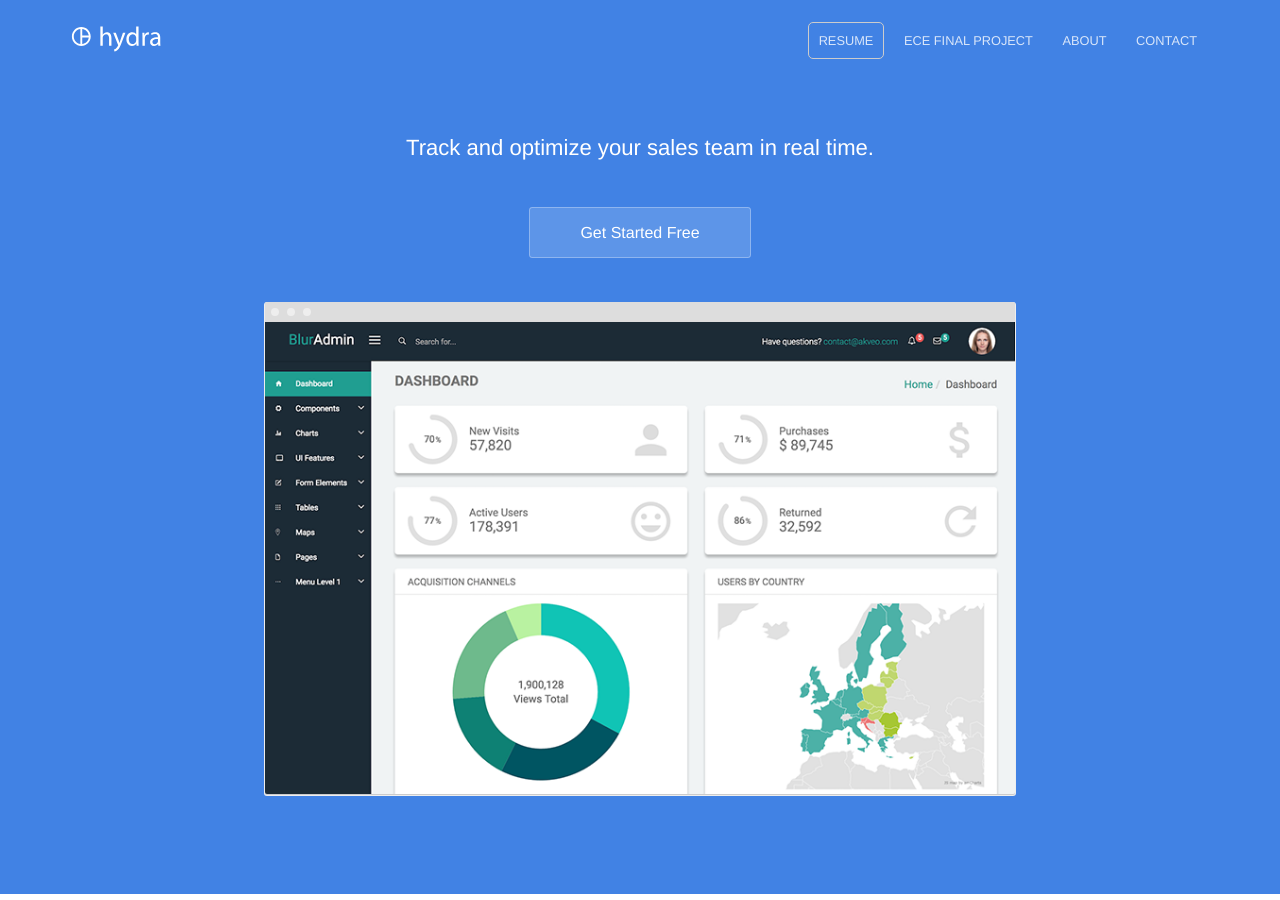
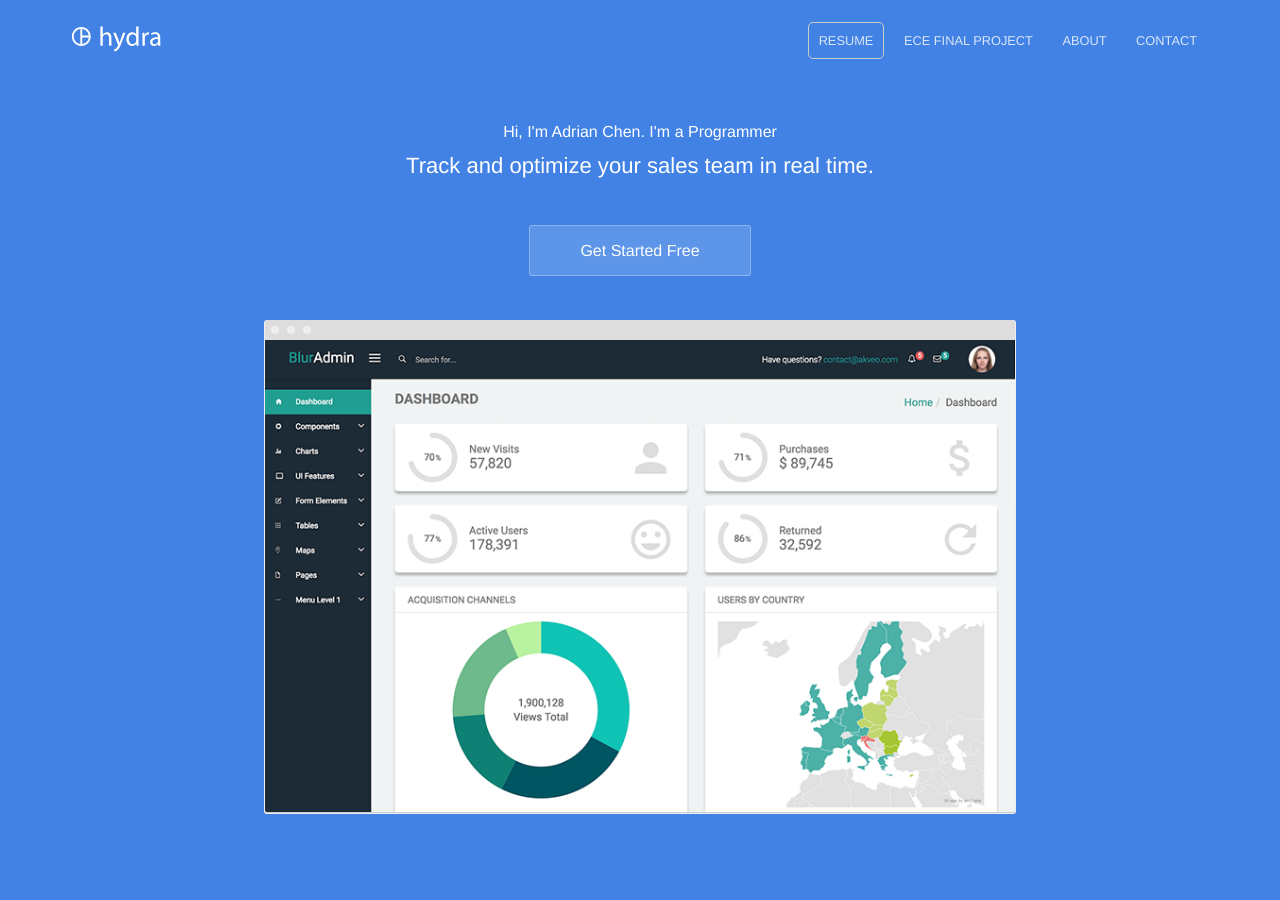
Before and after one commit to adrianchen8662/adrianchen8662.github.io, a Jekyll site: the page built from index.html, in a window 1280 px wide and 900 px high. Built offline with Jekyll 4.4.1, drawn with Linux system fonts in a browser that asks for light colours.

Commit message:
append in line

```diff
--- a/index.html
+++ b/index.html
@@ -5,12 +5,12 @@ description: Track and optimize your sales team in real time
 <section class="hero">
 	<div class="text-container">
 		<div id="container">
-			<div id="text">Hi, I'm Adrian Chen. I'm a </div>
+			<div id="text"></div>
 		</div>
 		<script type="text/javascript">
 
 			// List of sentences
-			var _CONTENT = [ "Twinkle, twinkle, little star", "How I wonder what you are", "Up above the world so high", "Like a diamond in the sky" ];
+			var _CONTENT = [ "Programmer", "Computer Engineer", "Computer Security and Quality Intern", "Purdue Student" ];
 
 			// Current sentence being processed
 			var _PART = 0;
@@ -26,7 +26,7 @@ description: Track and optimize your sales team in real time
 
 			// Implements typing effect
 			function Type() {
-				var text =  _CONTENT[_PART].substring(0, _PART_INDEX + 1);
+				var text =  "Hi, I'm Adrian Chen. I'm a " + _CONTENT[_PART].substring(0, _PART_INDEX + 1);
 				_ELEMENT.innerHTML = text;
 				_PART_INDEX++;
 
```
